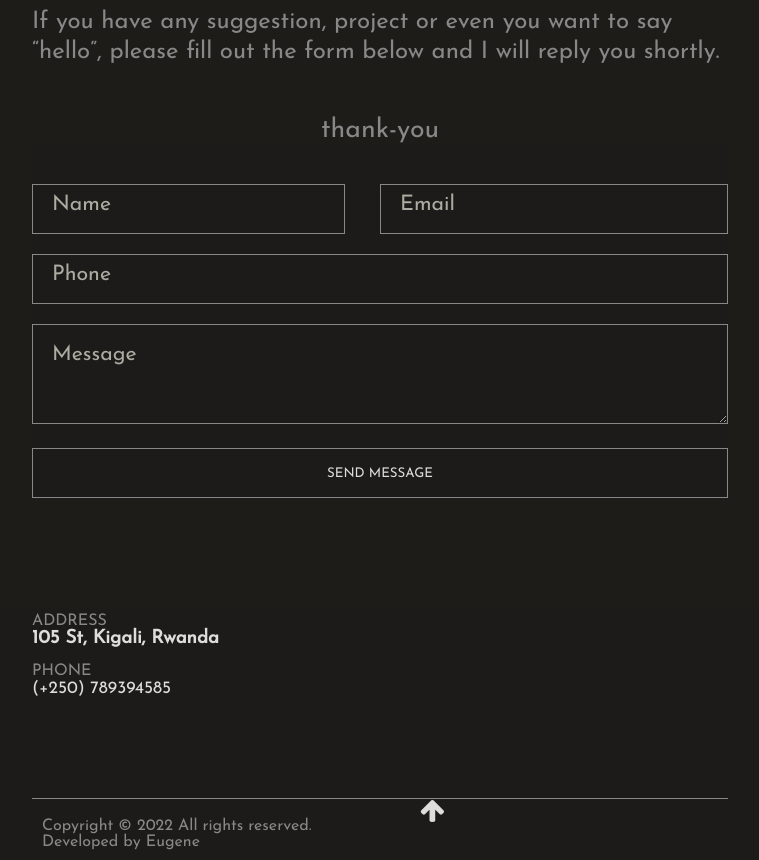
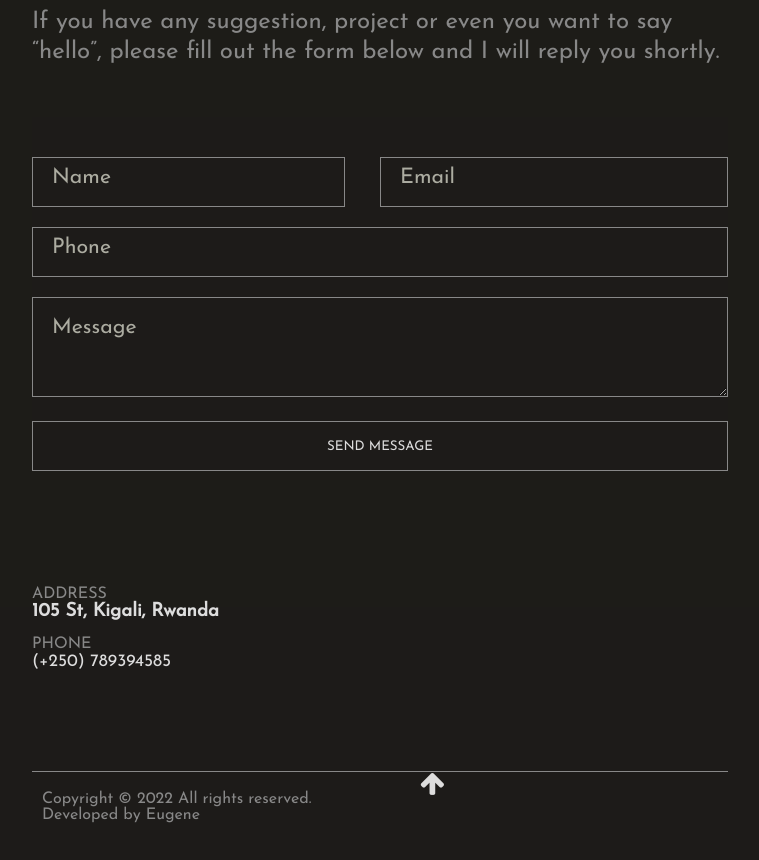
Before and after one commit to MunyamEugene/portfolio, a plain HTML site: page index.html in a window 1280 px wide. Shown: the part 4193-5053 px from the top of the page, without its empty margins (68-827 px from the left). After the commit the page ends 5026 px from the top, so only its background shows below. Drawn offline with Linux system fonts and the light colour scheme.

Commit message:
Add files via upload

```diff
--- a/index.html
+++ b/index.html
@@ -175,7 +175,7 @@
              please fill out the form below and I will reply you
             shortly.
             </p>
-            <div class="thank-you"> thank-you</div>
+            <div class="thank-you"></div>
             <form>
                 <div class="first-input">
                  <div class="name">
```
